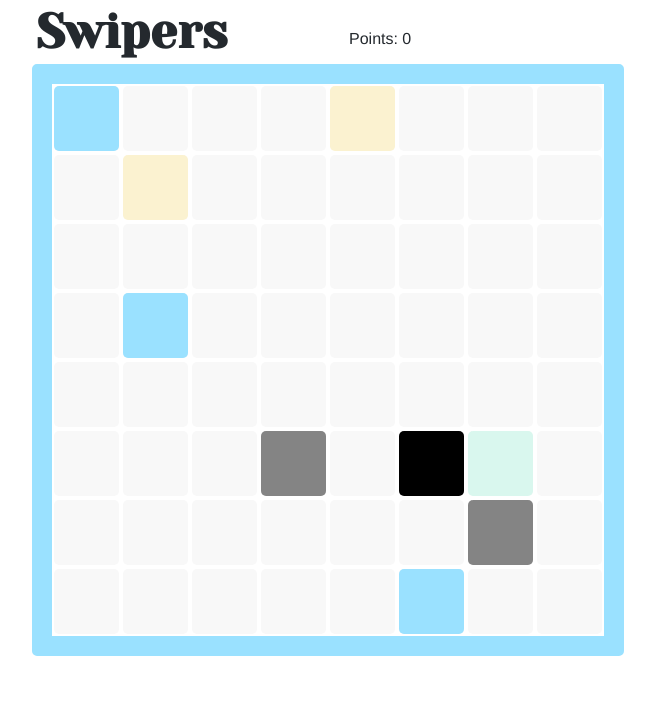
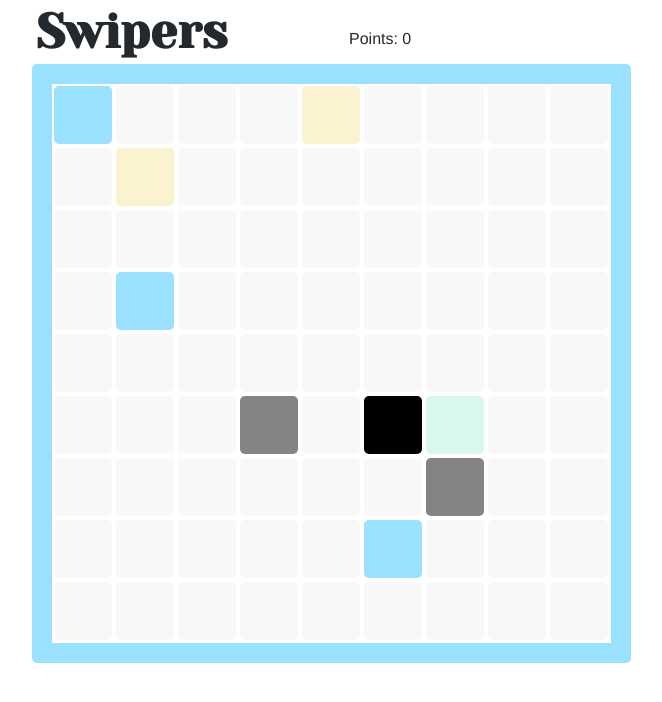
Before and after one commit to Calanthe/swipers, a React (Create React App) app: page / in a window 1280 px wide. Shown: the top 702 px of the page, without its empty margins (291-953 px from the left). Built offline with nearby package versions, Linux system fonts and the light colour scheme.

Commit message:
moved constants, changed grid to 9, levels created

```diff
--- a/src/index.scss
+++ b/src/index.scss
@@ -1,11 +1,11 @@
 $primary-bg-color: #FFFFFF;
 $secondary-bg-color: #F8F8F8;
 $primary-font-color: #24292e;
-$tile-size: 65px; //TODO mobile
-$grid-row-cells: 11;
+$tile-size: 58px; //TODO mobile
+$grid-row-cells: 9;
 $grid-spacing: 4;
-$tiles-no-width: 8;
-$tiles-no-height: 8;
+$tiles-no-width: 9;
+$tiles-no-height: 9;
 
 $tile-bg-primary: #9AE1FF;
 $tile-bg-secondary: #FFE993;
@@ -99,8 +99,8 @@ p {
 
   .game {
     position: relative;
-    width: 548px;
-    height: 548px;
+    width: 555px;
+    height: 555px;
     border: 20px solid $tile-bg-primary;
     border-radius: 5px;
     padding: 2px;
--- a/src/js/components/Board.tsx
+++ b/src/js/components/Board.tsx
@@ -1,7 +1,7 @@
 import React, { FunctionComponent } from "react";
 import { connect } from "react-redux";
 import classNames from 'classnames';
-import { BOARD_WIDTH, BOARD_HEIGHT, FINISH_POSITION_X, FINISH_POSITION_Y, TILE_TYPES } from "../constants";
+import { BOARD_WIDTH, BOARD_HEIGHT, FINISH_POSITION_X, FINISH_POSITION_Y, TILE_TYPES } from "../misc/constants";
 import Tile from "./Tile";
 import { Cell } from "../misc/tsTypes";
 
--- a/src/js/components/Header.tsx
+++ b/src/js/components/Header.tsx
@@ -1,7 +1,7 @@
 import React, { FunctionComponent } from 'react';
 import { connect } from "react-redux";
 import classNames from 'classnames';
-import { TILE_TYPES } from "../constants";
+import { TILE_TYPES } from "../misc/constants";
 
 interface Props {
     score: number,
--- a/src/js/constants.tsx
+++ b/src/js/misc/constants.tsx
@@ -1,5 +1,5 @@
-export const BOARD_WIDTH = 8;
-export const BOARD_HEIGHT = 8;
+export const BOARD_WIDTH = 9;
+export const BOARD_HEIGHT = 9;
 export const FINISH_POSITION_X = 5;
 export const FINISH_POSITION_Y = 5;
 export const FINISH_TYPE = 0;
--- a/src/js/misc/utils.tsx
+++ b/src/js/misc/utils.tsx
@@ -1,4 +1,4 @@
-import { BOARD_WIDTH, BOARD_HEIGHT } from "../constants";
+import { BOARD_WIDTH, BOARD_HEIGHT } from "../misc/constants";
 import { Cell } from "../misc/tsTypes";
 
 /*
--- a/src/js/reducers/index.tsx
+++ b/src/js/reducers/index.tsx
@@ -1,5 +1,5 @@
 import { UPDATE_CELLS, SET_ACTIVE_TYPE } from "../actions/actionTypes";
-import { BOARD_WIDTH, BOARD_HEIGHT, FINISH_POSITION_X, FINISH_POSITION_Y, FINISH_TYPE, WALL_TYPE } from "../constants";
+import { BOARD_WIDTH, BOARD_HEIGHT, FINISH_POSITION_X, FINISH_POSITION_Y, FINISH_TYPE, WALL_TYPE } from "../misc/constants";
 import { transformFromStateToGrid, transformFromGridToState } from "../misc/utils";
 import { Cell, CellState, RootReducerAction } from "../misc/tsTypes";
 
```
Also changed, not shown: src/js/misc/levels.tsx (added, +37 -0 lines).
